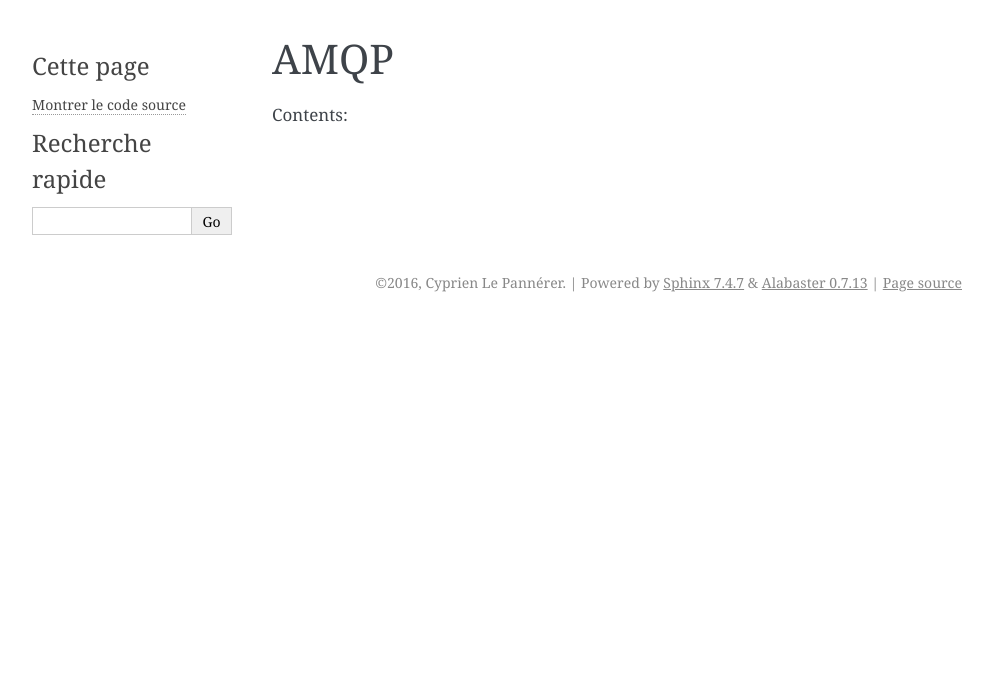
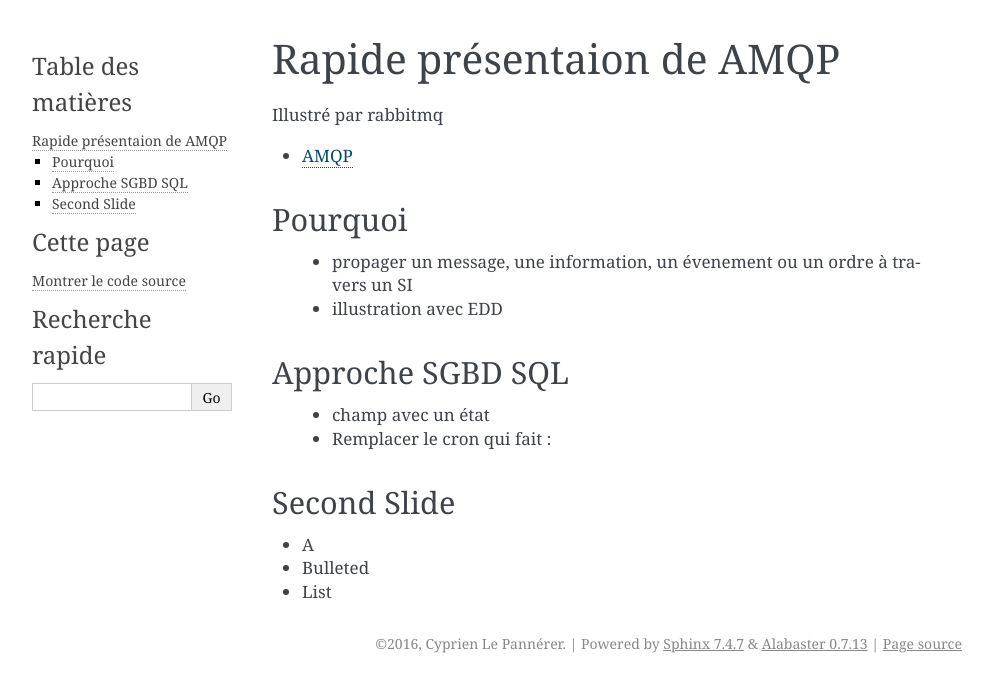
Before and after one commit to cyplp/amqp_presentation, a Sphinx documentation site: the page built from source/index.rst, in a window 1280 px wide. Shown: the top 692 px of the page, without its empty margins (148-1141 px from the left). Built offline with Sphinx 7.4.7, drawn with Linux system fonts in a browser that asks for light colours.

Commit message:
début découpage en fichier

```diff
--- a/source/index.rst
+++ b/source/index.rst
@@ -3,10 +3,47 @@
    hieroglyph-quickstart on Sat Sep 17 12:48:18 2016.
 
 
-AMQP
-====
-
-Contents:
+============================
+ Rapide présentaion de AMQP
+============================
+Illustré par rabbitmq
 
 .. toctree::
    :maxdepth: 2
+
+   amqp
+
+Pourquoi
+========
+
+ * propager un message, une information, un évenement ou un ordre à travers un SI
+ * illustration avec EDD
+
+Approche SGBD SQL
+=================
+
+ * champ avec un état
+
+ * Remplacer le cron qui fait :
+
+.. code-block: sql
+
+ UPDATE message WHERE new = 't' RETURNING content ;
+
+ ou pire :
+
+.. code-block: sql
+
+ UPDATE message WHERE new = 't' RETURNING content LIMIT 1;
+
+ * manque de perf,
+ * manque de scalabilité
+ * quid de 10, 20, 50 slaves ?
+ * quid de différents types de message, type de subscriber ?
+
+Second Slide
+============
+
+* A
+* Bulleted
+* List
```
Also changed, not shown: source/amqp.rst (added, +7 -0 lines).
